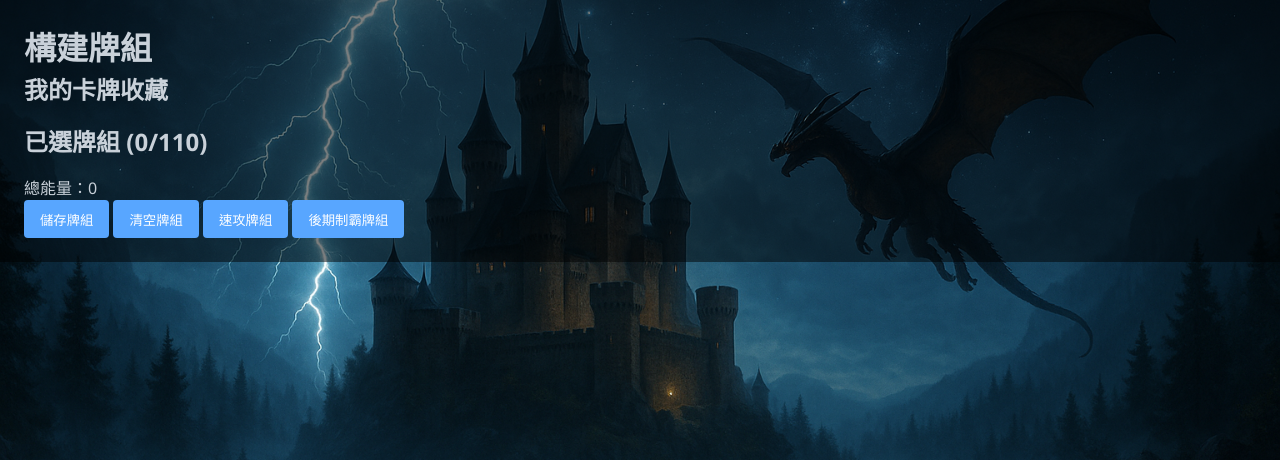
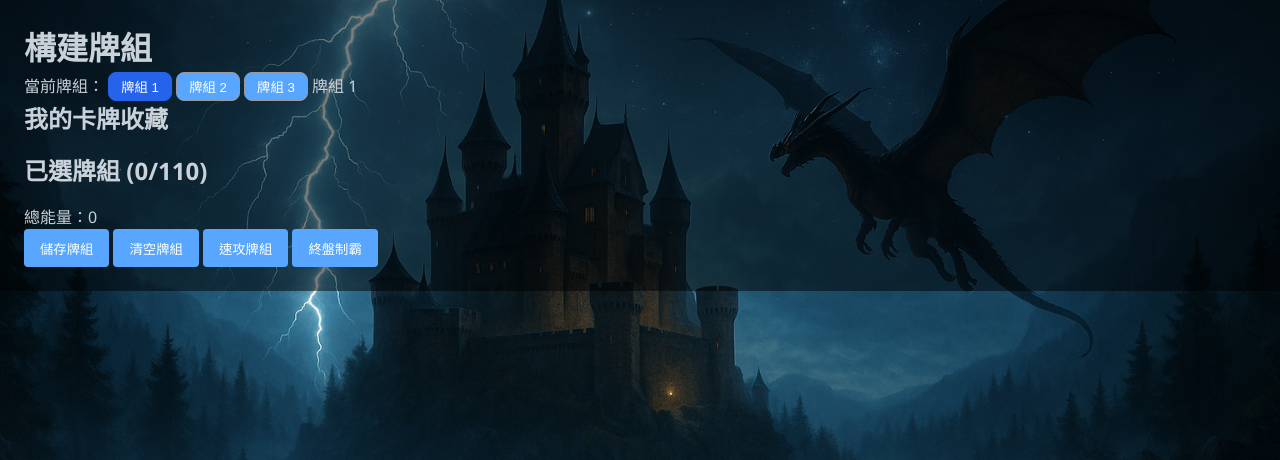
Before and after one commit to LanSanter/GO_game_proj, a Flask app: page /card/build_deck in a window 1280 px wide. Shown: the part 56-516 px from the top of the page. Run offline with Flask 3, Linux system fonts and the light colour scheme.

Commit message:
構建牌組介面調整

```diff
--- a/static/js/card_deckbuilder.js
+++ b/static/js/card_deckbuilder.js
@@ -1,261 +1,229 @@
 /****************************************************************
- * card_deckbuilder.js  —— v4.01
- * - 110 張上限
- * - 速攻 / 終盤制霸 模板
- * - 清空牌組：回收所有卡並重置 savedDeck
+ * card_deckbuilder.js  —— v4.10 (multi-deck)
+ * -------------------------------------------------------------
+ * 變更摘要：
+ *   • 新增 3 個可儲存的牌組槽 (savedDeck1 ~ savedDeck3)。
+ *   • 以 UI 按鈕 / 下拉選單切換 currentSlot，獨立載入 / 儲存。
+ *   • 可選擇自動切槽時先儲存當前牌組（預設開啟，可關閉）。
+ *   • 其餘功能（拖曳、模板匯入、清空等）保持相容。
  ****************************************************************/
 
 /* === 基本常數 === */
-const MAX_CARD_ID = 60;          // 若有更高編號請調大
+const MAX_CARD_ID = 60;
 const MAX_DECK    = 110;
 const IMG_DIR     = "/static/img/cards/";
 const LS_OWNED    = "myCards";
-const LS_DECK     = "savedDeck";
+const LS_DECK_PREFIX = "savedDeck";   // localStorage key prefix
+const TOTAL_SLOTS = 3;                 // 可用牌組槽數 (1..TOTAL_SLOTS)
 
-/* === 速攻模板 === */
+/* === 範例模板 === */
 const AGGRO_TEMPLATE = {
-  1:  8,  2: 6,  3: 6,  4: 6,  5: 6,  6: 4,  7: 6,  8: 4,  9: 2,
- 10: 10, 11: 4, 12: 4, 13: 4, 14: 8, 15: 4, 16: 4,
- 17: 4, 18: 4, 19: 2, 20: 2, 21: 2, 22: 2, 23: 2, 24: 4, 25: 2
+  1:8,2:6,3:6,4:6,5:6,6:4,7:6,8:4,9:2,
+ 10:10,11:4,12:4,13:4,14:8,15:4,16:4,
+ 17:4,18:4,19:2,20:2,21:2,22:2,23:2,24:4,25:2
 }; // 110
+const FINISHER_TEMPLATE = { /* ← 依實際 ID 調整 */ };
 
-/* === 終盤制霸模板（請依實際 ID 調整） === */
-const FINISHER_TEMPLATE = {
- 10:10, 11:6, 12:4, 26:4, 13:4, 27:2, 14:6, 15:4,
- 17:4, 28:4, 23:4, 29:4, 21:4, 22:4, 19:4, 20:2, 30:2,
- 16:4, 31:2, 32:2,
- 33:4, 18:4, 34:4, 24:4, 8:4, 9:4, 35:2, 25:2, 36:2
-}; // 110
+/* === 卡片能量 (示例) === */
+const cards   = Array.from({length: MAX_CARD_ID}, (_,i)=>({id:i+1,energy:(i%3)+1}));
+const cardMap = new Map(cards.map(c=>[c.id,c]));
 
-/* === 卡片能量示例 === */
-const cards = Array.from({ length: MAX_CARD_ID }, (_, i) => ({
-  id: i + 1,
-  energy: (i % 3) + 1,
-}));
-const cardMap = new Map(cards.map(c => [c.id, c]));
+/* === Deck Slot 狀態 === */
+let currentSlot = 1;                  // 目前操作中的槽 (1-based)
+let autoSaveOnSwitch = true;          // 切換牌組前自動儲存
 
 /* === DOM refs === */
-let $col, $deck, $cnt, $ener, $prev;
+let $col,$deck,$cnt,$ener,$prev,$slotBtns,$slotTag;
 
 /* === localStorage helpers === */
-const loadOwned = () => JSON.parse(localStorage.getItem(LS_OWNED) || "{}");
-const saveDeck  = arr => localStorage.setItem(LS_DECK, JSON.stringify(arr));
-const loadDeck  = () => JSON.parse(localStorage.getItem(LS_DECK) || "[]");
+const loadOwned = ()=>JSON.parse(localStorage.getItem(LS_OWNED)||"{}");
+const deckKey   = slot => `${LS_DECK_PREFIX}${slot}`;
+const saveDeck  = (arr,slot=currentSlot)=>localStorage.setItem(deckKey(slot),JSON.stringify(arr));
+const loadDeck  = (slot=currentSlot)=>JSON.parse(localStorage.getItem(deckKey(slot))||"[]");
 
 /* === utils === */
-const sortCards = c => [...c.children]
-  .sort((a, b) => +a.dataset.cardId - +b.dataset.cardId)
-  .forEach(el => c.appendChild(el));
+const sortCards = c=>[...c.children]
+  .sort((a,b)=>+a.dataset.cardId-+b.dataset.cardId)
+  .forEach(el=>c.appendChild(el));
 
-const deckTotal = () =>
-  [...$deck.children]
-    .reduce((s, c) => s + parseInt(c.querySelector(".badge").textContent.slice(1)), 0);
+const deckTotal = ()=>
+  [...$deck.children].reduce((s,c)=>s+ +c.querySelector(".badge").textContent.slice(1),0);
 
-/* === 建立卡片元素 === */
-function makeCard(id, qty) {
-  const d = document.createElement("div");
-  d.className = "card";
-  d.dataset.cardId = id;
-  if (qty != null) {
-    d.dataset.left = qty;
-    const b = document.createElement("span");
-    b.className = "badge";
-    b.textContent = `×${qty}`;
+/* === 元素工廠 === */
+function makeCard(id,qty){
+  const d=document.createElement("div");
+  d.className="card"; d.dataset.cardId=id;
+  if(qty!=null){
+    d.dataset.left=qty;
+    const b=document.createElement("span");
+    b.className="badge"; b.textContent=`×${qty}`;
     d.appendChild(b);
   }
-  d.style.backgroundImage = `url('${IMG_DIR}${id}.jpg')`;
-  d.addEventListener("mouseenter", () => showPreview(id));
-  d.addEventListener("mouseleave", hidePreview);
+  d.style.backgroundImage=`url('${IMG_DIR}${id}.jpg')`;
+  d.addEventListener("mouseenter",()=>showPreview(id));
+  d.addEventListener("mouseleave",hidePreview);
   return d;
 }
 
 /* === 預覽 === */
-function showPreview(id) {
-  if ($prev) {
-    $prev.style.backgroundImage = `url('${IMG_DIR}${id}.jpg')`;
-    $prev.style.display = "block";
-  }
-}
-function hidePreview() { $prev && ($prev.style.display = "none"); }
+const showPreview=id=>{ if($prev){$prev.style.backgroundImage=`url('${IMG_DIR}${id}.jpg')`; $prev.style.display="block";} };
+const hidePreview=()=>{$prev&&($prev.style.display="none");};
 
-/* === 渲染收藏 === */
-function renderCollection() {
-  $col.innerHTML = "";
-  Object.entries(loadOwned())
-    .sort((a, b) => +a[0] - +b[0])
-    .forEach(([id, cnt]) => $col.appendChild(makeCard(+id, cnt)));
+/* === 渲染 === */
+function renderCollection(){
+  $col.innerHTML="";
+  Object.entries(loadOwned()).sort((a,b)=>+a[0]-+a[0])
+    .forEach(([id,cnt])=>$col.appendChild(makeCard(+id,cnt)));
   sortCards($col);
 }
-
-/* === 渲染牌組 === */
-function renderDeck() {
-  $deck.innerHTML = "";
-  loadDeck().sort((a, b) => a - b).forEach(id => {
-    const src = $col.querySelector(`.card[data-card-id='${id}']`);
-    if (src) moveCard(src, $deck, false);
+function renderDeck(){
+  $deck.innerHTML="";
+  loadDeck().sort((a,b)=>a-b).forEach(id=>{
+    const src=$col.querySelector(`.card[data-card-id='${id}']`);
+    if(src) moveCard(src,$deck,false);
   });
-  sortCards($deck);
-  updateStats();
+  sortCards($deck); updateStats();
+  updateSlotIndicator();
 }
 
 /* === 移動卡片 === */
-function moveCard(card, target, update = true) {
-  const intoDeck = target === $deck;
-  const id = +card.dataset.cardId;
+function moveCard(card,target,update=true){
+  const intoDeck = target===$deck;
+  const id=+card.dataset.cardId;
 
-  if (intoDeck) {
-    if (deckTotal() >= MAX_DECK) {
-      alert(`牌組已滿 ${MAX_DECK} 張`);
-      return;
+  if(intoDeck){
+    if(deckTotal()>=MAX_DECK){ alert(`牌組已滿 ${MAX_DECK} 張`); return; }
+    const left=(+card.dataset.left||0)-1;
+    card.dataset.left=left;
+    card.querySelector(".badge").textContent=`×${left}`;
+    if(left===0) card.style.display="none";
+
+    let ex=$deck.querySelector(`.card[data-card-id='${id}']`);
+    if(ex){
+      const b=ex.querySelector(".badge");
+      b.textContent=`×${+b.textContent.slice(1)+1}`;
+    }else{
+      const clone=card.cloneNode(true);
+      clone.removeChild(clone.querySelector(".badge"));
+      const b=document.createElement("span");
+      b.className="badge"; b.textContent="×1";
+      clone.appendChild(b);
+      clone.addEventListener("mouseenter",()=>showPreview(id));
+      clone.addEventListener("mouseleave",hidePreview);
+      let placed=false;
+      for(const child of $deck.children){
+        if(+child.dataset.cardId>id){$deck.insertBefore(clone,child);placed=true;break;}
+      }
+      if(!placed) $deck.appendChild(clone);
     }
-    // 收藏 -1
-    const left = (+card.dataset.left || 0) - 1;
-    card.dataset.left = left;
-    card.querySelector(".badge").textContent = `×${left}`;
-    if (left === 0) card.style.display = "none";
+  }else{                           // 從 deck 放回 collection
+    const src=$col.querySelector(`.card[data-card-id='${id}']`);
+    if(!src) return;
+    src.style.display="";
+    const left=(+src.dataset.left||0)+1;
+    src.dataset.left=left;
+    src.querySelector(".badge").textContent=`×${left}`;
 
-    // Deck +
-    let ex = $deck.querySelector(`.card[data-card-id='${id}']`);
-    if (ex) {
-      const b = ex.querySelector(".badge");
-      b.textContent = `×${parseInt(b.textContent.slice(1)) + 1}`;
-    } else {
-      const clone = card.cloneNode(true);
-      clone.removeChild(clone.querySelector(".badge"));
-      clone.removeAttribute("data-left");
-      const b = document.createElement("span");
-      b.className = "badge";
-      b.textContent = "×1";
-      clone.appendChild(b);
-      clone.addEventListener("mouseenter", () => showPreview(id));
-      clone.addEventListener("mouseleave", hidePreview);
+    const b=card.querySelector(".badge");
+    const cnt=+b.textContent.slice(1);
+    if(cnt>1){ b.textContent=`×${cnt-1}`; }
+    else{ card.remove(); }
+  }
+  if(update){ sortCards($col); sortCards($deck); updateStats(); }
+}
 
-      let placed = false;
-      for (const child of $deck.children) {
-        if (+child.dataset.cardId > id) {
-          $deck.insertBefore(clone, child);
-          placed = true;
-          break;
-        }
-      }
-      if (!placed) $deck.appendChild(clone);
-    }
-  } else {
-    // 從 Deck 移回
-    const src = $col.querySelector(`.card[data-card-id='${id}']`);
-    if (!src) return;
-    src.style.display = "";
-    const left = (+src.dataset.left || 0) + 1;
-    src.dataset.left = left;
-    src.querySelector(".badge").textContent = `×${left}`;
+/* === 清空牌組 === */
+function clearDeck(){
+  if(!$deck.children.length) return;
+  if(!confirm("確定要清空牌組？")) return;
+  while($deck.children.length){ moveCard($deck.children[0],$col,false); }
+  sortCards($col); updateStats();
+  saveDeck([]); alert("牌組已清空！");
+}
 
-    const b = card.querySelector(".badge");
-    const cnt = parseInt(b.textContent.slice(1));
-    if (cnt > 1) {
-      b.textContent = `×${cnt - 1}`;
-    } else {
-      card.remove();
+/* === 模板匯入 === */
+function applyTemplate(TPL,name){
+  const owned=loadOwned(), miss=[];
+  for(const [id,need] of Object.entries(TPL)){
+    if((owned[id]||0)<need) miss.push(`ID ${id} ×${need-(owned[id]||0)}`);
+  }
+  if(miss.length){ alert(`缺少以下卡片，無法載入「${name}」：\n`+miss.join("\n")); return; }
+  clearDeck();
+  for(const [id,qty] of Object.entries(TPL)){
+    for(let i=0;i<qty;i++){
+      const src=$col.querySelector(`.card[data-card-id='${id}']`);
+      if(src) moveCard(src,$deck,true);
     }
   }
-
-  if (update) {
-    sortCards($col);
-    sortCards($deck);
-    updateStats();
-  }
-}
-
-/* === 套用模板 === */
-function applyTemplate(TPL, name) {
-  const owned = loadOwned();
-  const miss = [];
-  for (const [id, need] of Object.entries(TPL)) {
-    if ((owned[id] || 0) < need) miss.push(`ID ${id} ×${need - (owned[id] || 0)}`);
-  }
-  if (miss.length) {
-    alert(`缺少以下卡片，無法載入「${name}」：\n` + miss.join("\n"));
-    return;
-  }
-  // 清空 deck
-  [...$deck.children].forEach(c => moveCard(c, $col, false));
-  // 匯入
-  for (const [id, qty] of Object.entries(TPL)) {
-    for (let i = 0; i < qty; i++) {
-      const src = $col.querySelector(`.card[data-card-id='${id}']`);
-      if (src) moveCard(src, $deck, true);
-    }
-  }
-  saveDeck(Object.entries(TPL).flatMap(([id, q]) => Array(q).fill(+id)));
+  saveDeck(Object.entries(TPL).flatMap(([id,q])=>Array(q).fill(+id)));
   alert(`已載入「${name}」牌組！`);
 }
 
 /* === 統計 === */
-function updateStats() {
-  let tot = 0, ener = 0;
-  [...$deck.children].forEach(c => {
-    const id = +c.dataset.cardId;
-    const cnt = parseInt(c.querySelector(".badge").textContent.slice(1));
-    tot += cnt;
-    ener += (cardMap.get(id)?.energy || 0) * cnt;
+function updateStats(){
+  let tot=0,ener=0;
+  [...$deck.children].forEach(c=>{
+    const id=+c.dataset.cardId;
+    const cnt=+c.querySelector(".badge").textContent.slice(1);
+    tot+=cnt; ener+=(cardMap.get(id)?.energy||0)*cnt;
   });
-  $cnt.textContent = tot;
-  $ener.textContent = `總能量：${ener}`;
+  $cnt.textContent=tot;
+  $ener.textContent=`總能量：${ener}`;
+}
+
+/* === Slot 相關 === */
+function saveCurrentDeck(){
+  const ids=[];
+  [...$deck.children].forEach(c=>{
+    const id=+c.dataset.cardId;
+    const cnt=+c.querySelector(".badge").textContent.slice(1);
+    ids.push(...Array(cnt).fill(id));
+  });
+  saveDeck(ids);
+}
+function switchSlot(n){
+  if(n===currentSlot) return;
+  if(n<1||n>TOTAL_SLOTS) return;
+  if(autoSaveOnSwitch) saveCurrentDeck();
+  currentSlot=n;
+  renderDeck();
+}
+function updateSlotIndicator(){
+  $slotBtns.forEach(btn=>{
+    btn.classList.toggle("active",+btn.dataset.slot===currentSlot);
+  });
+  if($slotTag) $slotTag.textContent=`牌組 ${currentSlot}`;
 }
 
 /* === 初始化 === */
-function init() {
+function init(){
   $col  = document.getElementById("collection");
   $deck = document.getElementById("deck");
   $cnt  = document.getElementById("deck-count");
   $ener = document.getElementById("energy-total");
   $prev = document.getElementById("preview-card");
+  $slotBtns = document.querySelectorAll("[data-slot]");
+  $slotTag  = document.getElementById("slot-tag");
 
-  renderCollection();
-  renderDeck();
-  updateStats();
-
-  /* 點擊卡片搬移 */
-  document.addEventListener("click", e => {
-    const el = e.target.closest(".card");
-    if (el) moveCard(el, el.parentElement === $deck ? $col : $deck);
+  /* — Deck Slots — */
+  $slotBtns.forEach(btn=>{
+    btn.addEventListener("click",e=>switchSlot(+e.currentTarget.dataset.slot));
   });
 
-  /* ==== 功能按鈕 ==== */
-  // 清空牌組
-  document.getElementById("clear-deck")?.addEventListener("click", () => {
-    if (!$deck.children.length) return;
-    if (!confirm("確定要清空牌組？")) return;
-    [...$deck.children].forEach(c => moveCard(c, $col, false));
-    sortCards($col);
-    updateStats();
-    saveDeck([]);                       // ← 直接將 savedDeck 重置為空
-    alert("牌組已清空！");
+  renderCollection(); renderDeck(); updateStats();
+
+  document.addEventListener("click",e=>{
+    const el=e.target.closest(".card");
+    if(el) moveCard(el,el.parentElement===$deck?$col:$deck);
   });
 
-  // 儲存
-  document.getElementById("save-deck")?.addEventListener("click", () => {
-    const ids = [];
-    [...$deck.children].forEach(c => {
-      const id = +c.dataset.cardId;
-      const cnt = parseInt(c.querySelector(".badge").textContent.slice(1));
-      ids.push(...Array(cnt).fill(id));
-    });
-    saveDeck(ids);
-    alert("牌組已儲存！");
-  });
+  document.getElementById("clear-deck")?.addEventListener("click",clearDeck);
+  document.getElementById("save-deck") ?.addEventListener("click",()=>{ saveCurrentDeck(); alert(`牌組 ${currentSlot} 已儲存！`); });
+  document.getElementById("btn-load-aggro")   ?.addEventListener("click",()=>applyTemplate(AGGRO_TEMPLATE,"速攻"));
+  document.getElementById("btn-load-finisher")?.addEventListener("click",()=>applyTemplate(FINISHER_TEMPLATE,"終盤制霸"));
 
-  // 模板
-  document.getElementById("btn-load-aggro")
-    ?.addEventListener("click", () => applyTemplate(AGGRO_TEMPLATE, "速攻"));
-  document.getElementById("btn-load-finisher")
-    ?.addEventListener("click", () => applyTemplate(FINISHER_TEMPLATE, "終盤制霸"));
-
-  /* 同步收藏 */
-  window.addEventListener("cards-updated", renderCollection);
-  window.addEventListener("storage", e => { if (e.key === LS_OWNED) renderCollection(); });
-  document.addEventListener("visibilitychange", () => {
-    if (document.visibilityState === "visible") renderCollection();
-  });
+  window.addEventListener("cards-updated",renderCollection);
+  window.addEventListener("storage",e=>{ if(e.key===LS_OWNED) renderCollection(); });
+  document.addEventListener("visibilitychange",()=>{ if(document.visibilityState==="visible") renderCollection(); });
 }
-
-document.addEventListener("DOMContentLoaded", init);
+document.addEventListener("DOMContentLoaded",init);
--- a/templates/card_build_deck.html
+++ b/templates/card_build_deck.html
@@ -1,4 +1,5 @@
 {% extends "card_base.html" %}
+
 {% block head_extra %}
 <style>
   /* ========= 共用卡牌縮圖 ========= */
@@ -23,30 +24,45 @@
     width:240px;aspect-ratio:2/3;
     background-size:cover;background-position:center;
     border-radius:12px;box-shadow:0 8px 24px rgba(0,0,0,.45);
-    display:none;                       /* 預設隱藏 */
+    display:none;
   }
-  @media(max-width:768px){              /* 行動版縮小 */
+  @media(max-width:768px){
     #preview-card{width:160px;right:12px;bottom:12px;}
   }
+
+  /* ========= 牌組槽位按鈕 ========= */
+  .slot-btn{padding:.25rem .75rem;border-radius:.5rem;border:1px solid #999;}
+  .slot-btn.active{background:#2563eb;color:#fff;border-color:#2563eb;}
 </style>
 {% endblock %}
 
 {% block content %}
 <h1 class="text-center mb-4">構建牌組</h1>
 
+<!-- ★ 牌組槽位切換區 -->
+<div class="flex items-center gap-3 mb-6" id="slot-selector">
+  <span class="text-sm text-gray-400">當前牌組：</span>
+  <button class="slot-btn" data-slot="1">牌組&nbsp;1</button>
+  <button class="slot-btn" data-slot="2">牌組&nbsp;2</button>
+  <button class="slot-btn" data-slot="3">牌組&nbsp;3</button>
+  <span id="slot-tag" class="text-xs text-gray-500"></span>
+</div>
+
 <h2>我的卡牌收藏</h2>
 <div id="collection" class="card-grid"></div>
 
-<h2 class="mt-8">已選牌組 (<span id="deck-count">0</span>/110)</h2>
+<h2 class="mt-8">
+  已選牌組 (<span id="deck-count">0</span>/110)
+</h2>
 <div id="deck" class="card-grid"></div>
 
 <p class="mt-4 text-sm text-gray-300" id="energy-total">總能量：0</p>
 
-<div class="mt-6 flex gap-4">
-  <button id="save-deck" class="btn">儲存牌組</button>
+<div class="mt-6 flex flex-wrap gap-4">
+  <button id="save-deck"  class="btn">儲存牌組</button>
   <button id="clear-deck" class="btn">清空牌組</button>
-  <button class="btn large ml-4" id="btn-load-aggro">速攻牌組</button>
-  <button class="btn large ml-4" id="btn-load-finisher">後期制霸牌組</button>
+  <button id="btn-load-aggro"    class="btn large ml-4">速攻牌組</button>
+  <button id="btn-load-finisher" class="btn large">終盤制霸</button>
 </div>
 
 <!-- ★ 右下角大圖預覽框 -->
@@ -54,5 +70,6 @@
 {% endblock %}
 
 {% block script_extra %}
+<!-- 請確認路徑與檔名對應你剛才更新的 JS 版本 -->
 <script src="{{ url_for('static', filename='js/card_deckbuilder.js') }}" defer></script>
 {% endblock %}
```
